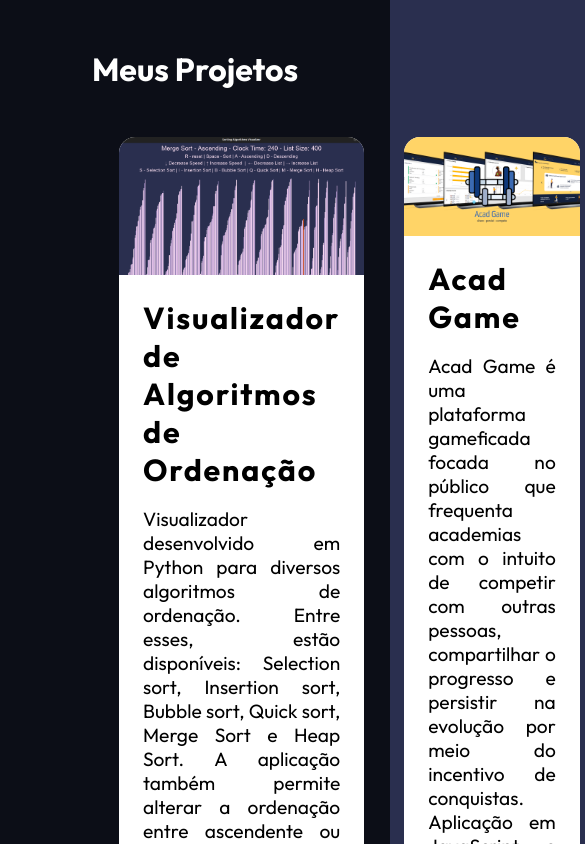
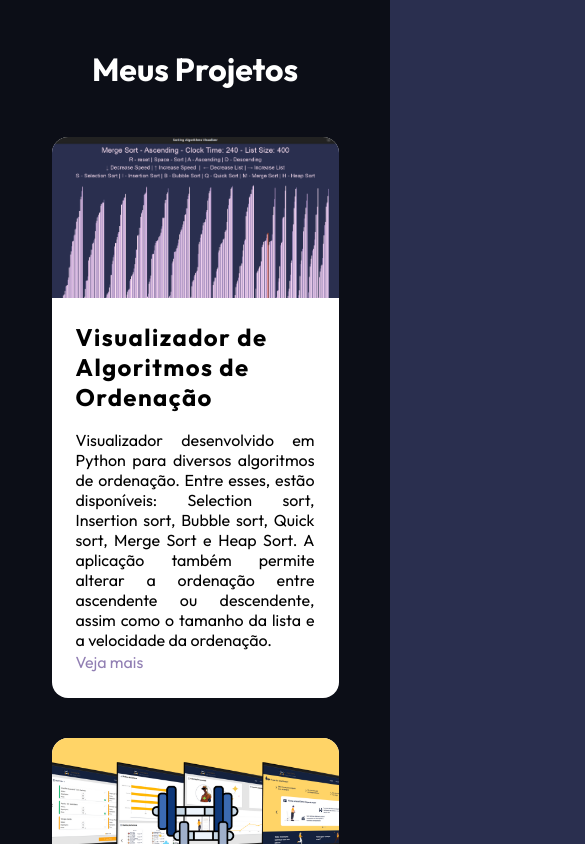
Before and after one commit to Chbmleao/Carlos-Portfolio, a React (Create React App) app: page / in a window 390 px wide. Shown: the part 7640-8484 px from the top of the page, 585 px wide, since content can reach past the window. Built offline with nearby package versions, Linux system fonts and the light colour scheme.

Commit message:
Add responsiveness to project section.

```diff
--- a/src/components/WorkCardStyles.css
+++ b/src/components/WorkCardStyles.css
@@ -104,3 +104,20 @@ figure {
   box-shadow: rgba(0, 0, 0, 0.16) 0px 10px 36px 0px,
     rgba(0, 0, 0, 0.06) 0px 0px 0px 1px;
 }
+
+@media screen and (max-width: 1000px) {
+  .project-container {
+    max-width: 90%;
+    margin: auto;
+    grid-template-columns: 1fr;
+    padding: 1rem 2rem;
+  }
+
+  .project-card h2 {
+    font-size: 1.5rem;
+  }
+
+  .project-card p {
+    font-size: 1rem;
+  }
+}
```
